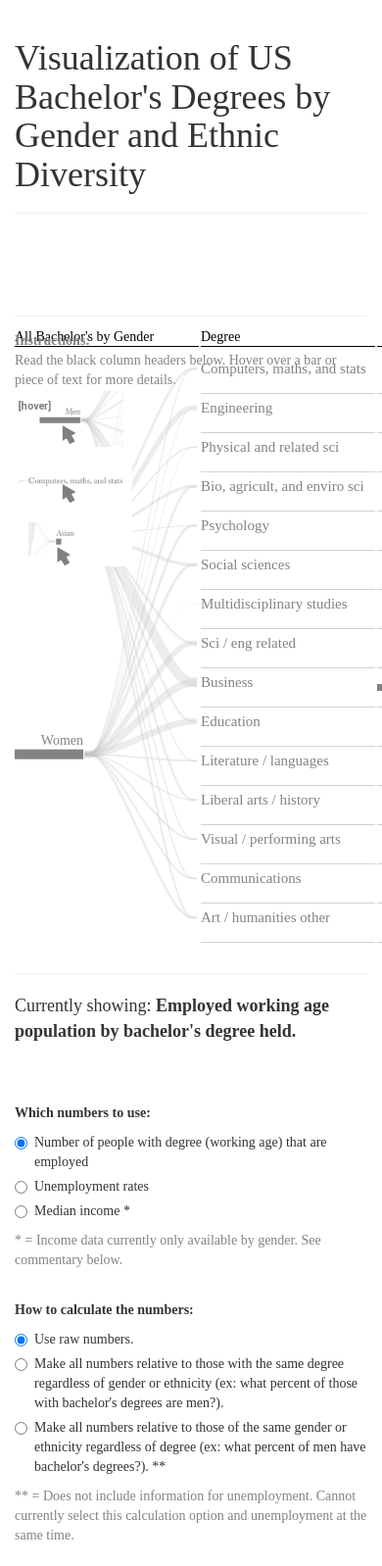
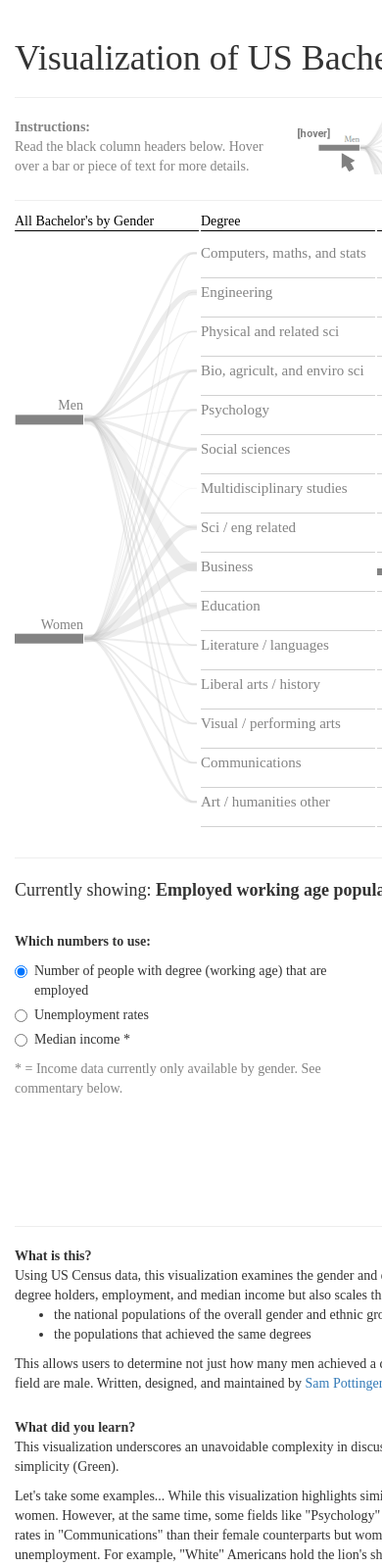
Before and after one commit to sampottinger/visualization-us-bachelors-degrees-gender-ethnicity, a website: page disciplines_stats.html in a window 390 px wide. Shown: the top 1598 px of the page at 98% size. Drawn offline with nearby package versions, Linux system fonts and the light colour scheme; a web font is replaced by a local one.

Commit message:
Fixed responsiveness bugs.

```diff
--- a/disciplines_stats.css
+++ b/disciplines_stats.css
@@ -24,6 +24,11 @@ body {
 
 .bottom-bar {
   fill: #D1D1D1;
+}
+
+.container {
+  width: 1140px;
+  max-width: none !important;
 }
 
 .controls-header {
@@ -166,17 +171,3 @@ body {
 #viz-padding.scrolled {
   height: 155px;
 }
-
-@media (max-width: 993px) {
-  .controls-header {
-    margin-top: 30px;
-  }
-
-  #instructions-details-panel {
-    margin-top: 100px;
-  }
-
-  #title-bar {
-    display: hidden;
-  }
-}
--- a/disciplines_stats.html
+++ b/disciplines_stats.html
@@ -35,13 +35,13 @@
           <div id="details-panel">
             <div id="instructions-details-panel">
               <div id="instructions-top-panel" class="row">
-                <div class="col-md-3">
+                <div class="col-xs-3">
                   <div class="instructions-head">Instructions:</div>
                   Read the black column headers below. Hover over a bar or piece of text for more details.
                 </div>
-                <div class="col-md-3"><img src="./img/instructions_1.png"></div>
-                <div class="col-md-3"><img src="./img/instructions_2.png"></div>
-                <div class="col-md-3"><img src="./img/instructions_3.png"></div>
+                <div class="col-xs-3"><img src="./img/instructions_1.png"></div>
+                <div class="col-xs-3"><img src="./img/instructions_2.png"></div>
+                <div class="col-xs-3"><img src="./img/instructions_3.png"></div>
               </div>
             </div>
             <div id="side-section-details-panel">
@@ -49,27 +49,27 @@
               <div class="display-panel-caption" id="side-display-caption"></div>
             </div>
             <div id="middle-section-details-panel" class="row">
-              <div class="col-md-2">
+              <div class="col-xs-2">
                 <div class="display-panel-label" id="men-display-label"></div>
                 <div class="display-panel-caption" id="men-display-caption"></div>
               </div>
-              <div class="col-md-2">
+              <div class="col-xs-2">
                 <div class="display-panel-label" id="women-display-label"></div>
                 <div class="display-panel-caption" id="women-display-caption"></div>
               </div>
-              <div class="col-md-2">
+              <div class="col-xs-2">
                 <div class="display-panel-label" id="white-display-label"></div>
                 <div class="display-panel-caption" id="white-display-caption"></div>
               </div>
-              <div class="col-md-2">
+              <div class="col-xs-2">
                 <div class="display-panel-label" id="asian-display-label"></div>
                 <div class="display-panel-caption" id="asian-display-caption"></div>
               </div>
-              <div class="col-md-2">
+              <div class="col-xs-2">
                 <div class="display-panel-label" id="black-display-label"></div>
                 <div class="display-panel-caption" id="black-display-caption"></div>
               </div>
-              <div class="col-md-2">
+              <div class="col-xs-2">
                 <div class="display-panel-label" id="hisp-display-label"></div>
                 <div class="display-panel-caption" id="hisp-display-caption"></div>
               </div>
@@ -81,7 +81,7 @@
       <div id="controls-holder">
         <div id="title-holder">Currently showing: <span id="title"></span></div>
         <div class="row">
-          <div class="col-md-4" id="which-panel">
+          <div class="col-xs-4" id="which-panel">
             <div class="controls-header">Which numbers to use:</div>
             <div class="radio">
               <label>
@@ -100,8 +100,8 @@
             </div>
             <div class="notes" id="income-note">* = Income data currently only available by gender. See commentary below.</div>
           </div>
-          <div class="col-md-1"></div>
-          <div class="col-md-4" id="how-panel">
+          <div class="col-xs-1"></div>
+          <div class="col-xs-4" id="how-panel">
             <div class="controls-header">How to calculate the numbers:</div>
             <div class="radio">
               <label>
```
